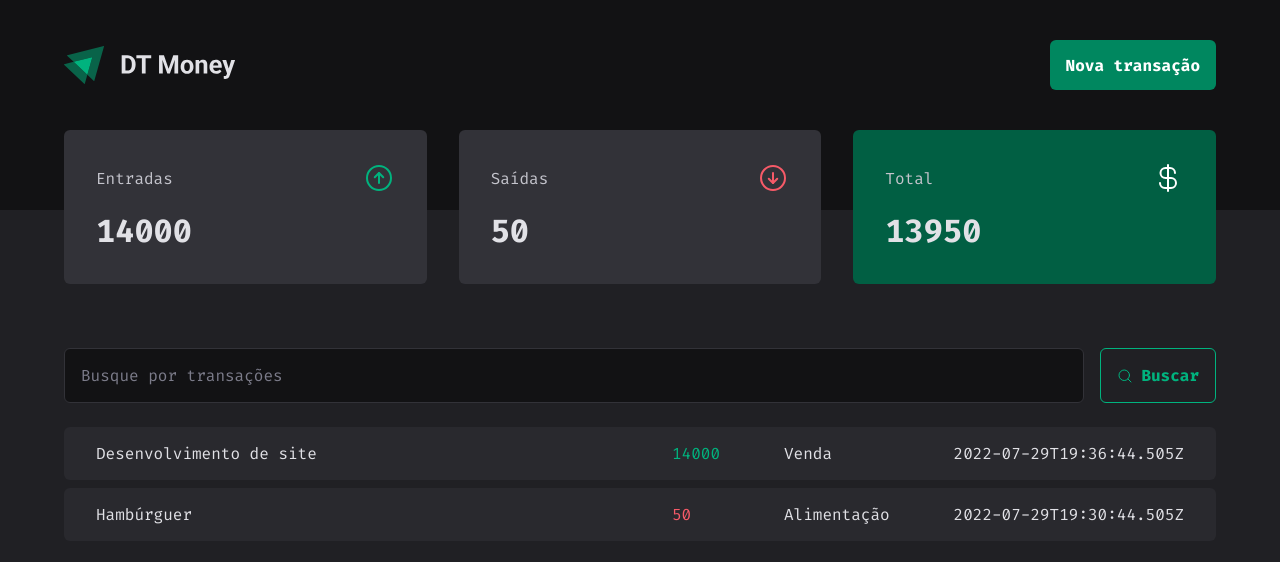
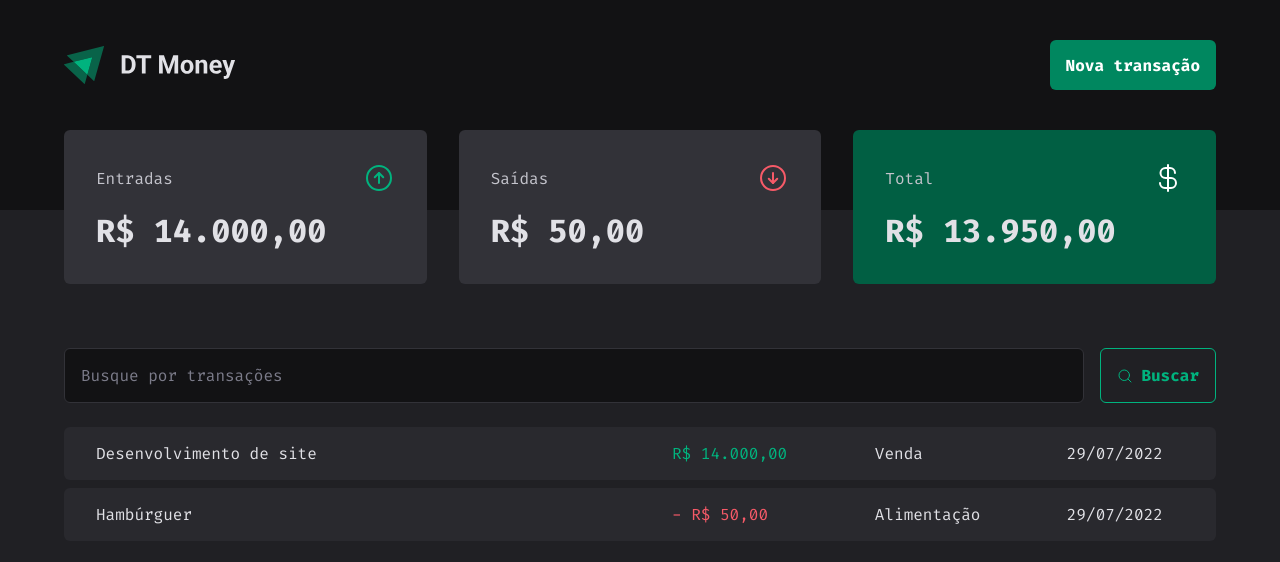
Before and after one commit to jrbytes/03-dt-money, a React (Vite) app: page / in a window 1280 px wide. Shown: the top 562 px of the page. Built offline with nearby package versions, Linux system fonts and the light colour scheme; data requests are answered from the project's data file.

Commit message:
formatando valores

```diff
--- a/src/components/Summary/index.tsx
+++ b/src/components/Summary/index.tsx
@@ -1,6 +1,7 @@
 import { ArrowCircleDown, ArrowCircleUp, CurrencyDollar } from 'phosphor-react'
 import { useContext } from 'react'
 import { TransactionsContext } from '../../contexts/TransactionsContext'
+import { priceFormatter } from '../../utils/formatter'
 import * as S from './styles'
 
 export function Summary() {
@@ -33,7 +34,7 @@
           <ArrowCircleUp size={32} color="#00b37e" />
         </header>
 
-        <strong>{summary.income}</strong>
+        <strong>{priceFormatter.format(summary.income)}</strong>
       </S.SummaryCard>
 
       <S.SummaryCard>
@@ -42,7 +43,7 @@
           <ArrowCircleDown size={32} color="#f75a68" />
         </header>
 
-        <strong>{summary.outcome}</strong>
+        <strong>{priceFormatter.format(summary.outcome)}</strong>
       </S.SummaryCard>
 
       <S.SummaryCard variant="green">
@@ -51,7 +52,7 @@
           <CurrencyDollar size={32} color="#fff" />
         </header>
 
-        <strong>{summary.total}</strong>
+        <strong>{priceFormatter.format(summary.total)}</strong>
       </S.SummaryCard>
     </S.SummaryContainer>
   )
--- a/src/pages/Transactions/index.tsx
+++ b/src/pages/Transactions/index.tsx
@@ -2,6 +2,7 @@
 import { Header } from '../../components/Header'
 import { Summary } from '../../components/Summary'
 import { TransactionsContext } from '../../contexts/TransactionsContext'
+import { dateFormatter, priceFormatter } from '../../utils/formatter'
 import { SearchForm } from './components/SearchForm'
 import * as S from './styles'
 
@@ -22,11 +23,12 @@
                 <td width="50%">{transaction.description}</td>
                 <td>
                   <S.PriceHighlight variant={transaction.type}>
-                    {transaction.price}
+                    {transaction.type === 'outcome' && '-'}{' '}
+                    {priceFormatter.format(transaction.price)}
                   </S.PriceHighlight>
                 </td>
                 <td>{transaction.category}</td>
-                <td>{transaction.createdAt}</td>
+                <td>{dateFormatter.format(new Date(transaction.createdAt))}</td>
               </tr>
             ))}
           </tbody>
--- /dev/null
+++ b/src/utils/formatter.ts
@@ -0,0 +1,6 @@
+export const dateFormatter = new Intl.DateTimeFormat('pt-BR')
+
+export const priceFormatter = new Intl.NumberFormat('pt-BR', {
+  style: 'currency',
+  currency: 'BRL',
+})
```
